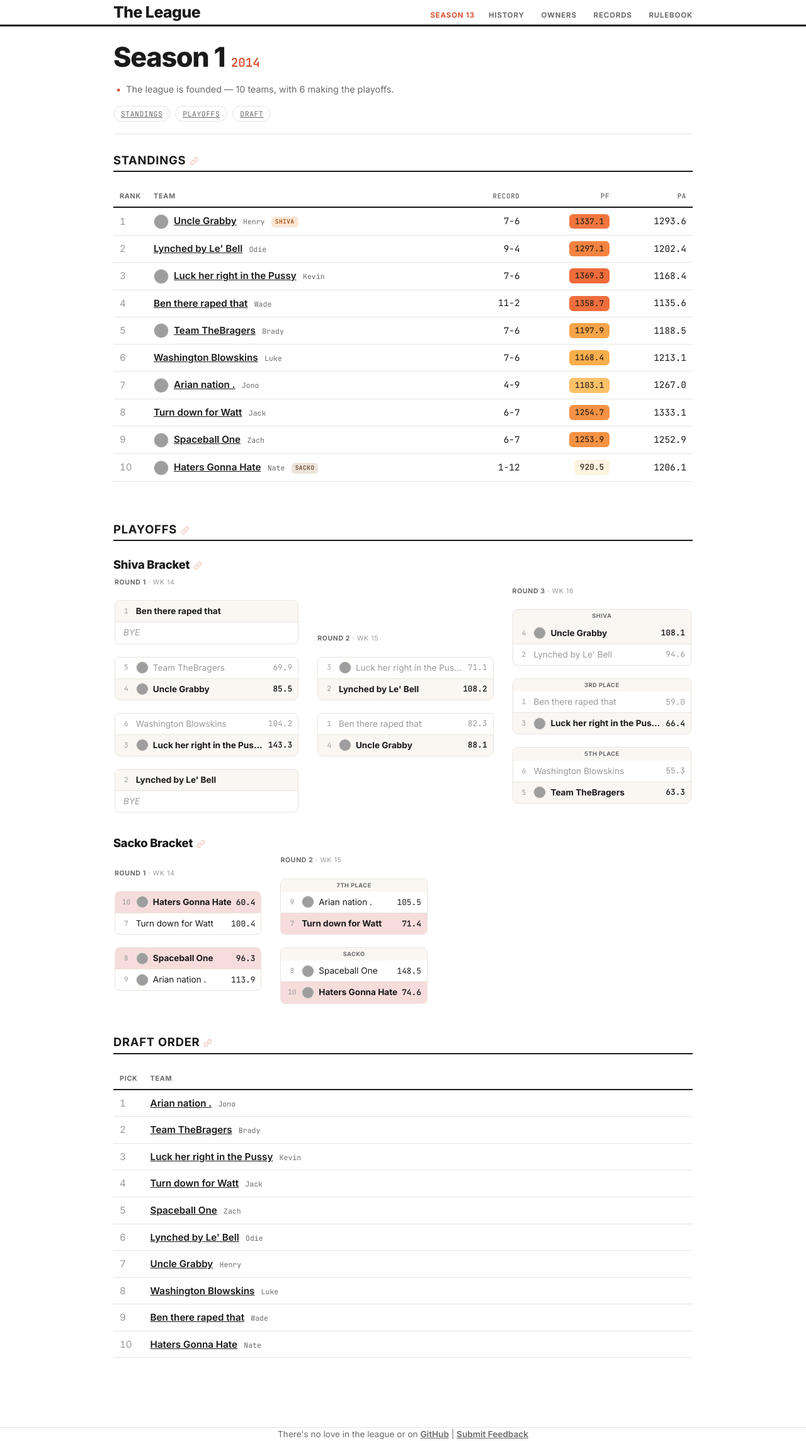
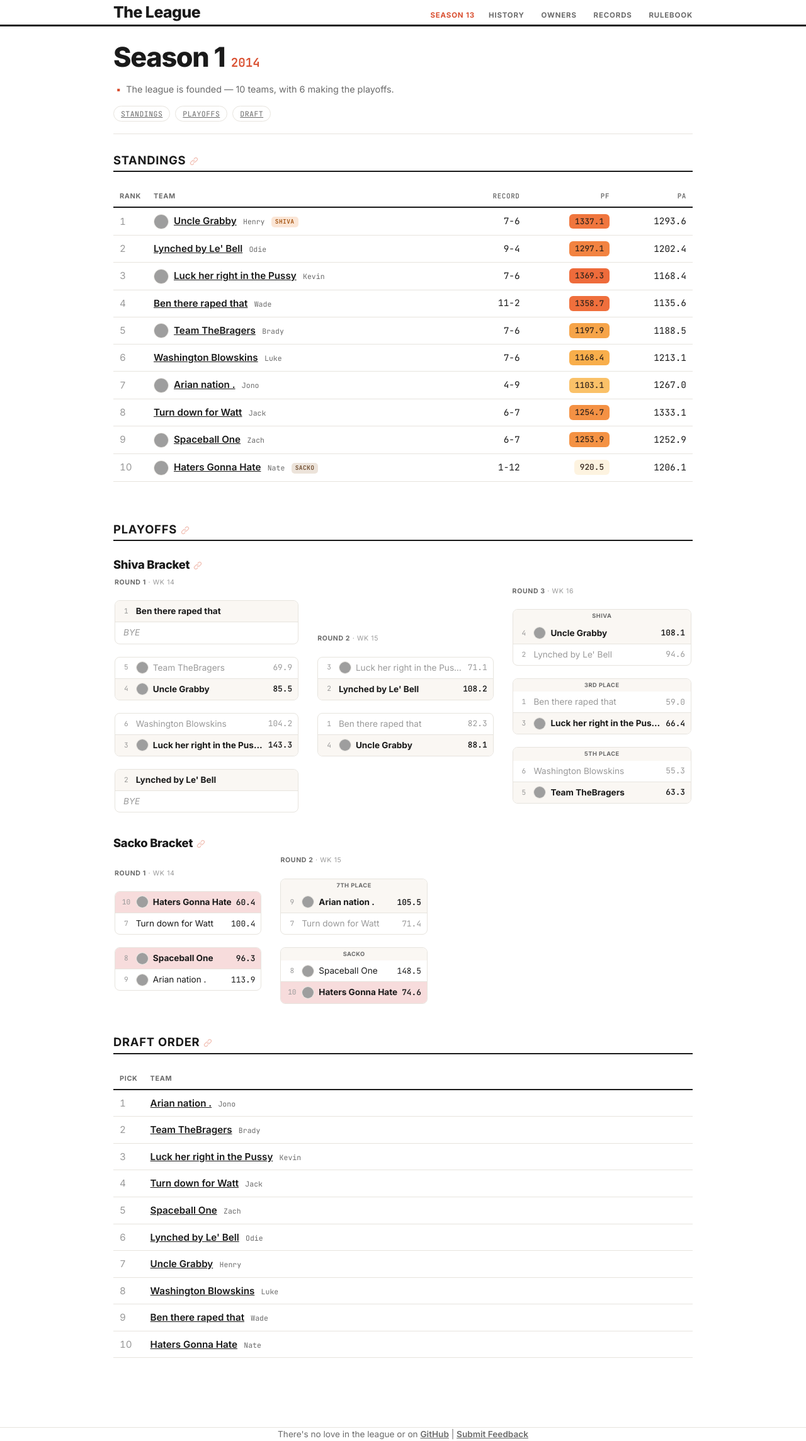
Before and after one commit to dillondrenzek/no-love-in-the-league, a Jekyll site: the page built from docs/seasons/2014.md, in a window 1280 px wide. Shown: the whole page at 63% size. Built offline with Jekyll 4.4.1, drawn with Linux system fonts in a browser that asks for light colours; grey boxes are pictures that could not be loaded.

Commit message:
update styling for placement games in sacko bracket

```diff
--- a/docs/_includes/bits/bracket_game.html
+++ b/docs/_includes/bits/bracket_game.html
@@ -4,7 +4,13 @@ rows — seed, logo, name, score — with the winner emphasized and the loser di
 A placement/round label (Shiva, Sacko, 3rd Place, …) sits above when present.
 {%- endcomment -%}
 {%- assign g = include.g -%}
-<div class="bgame">
+{%- comment -%} In the Sacko, a "sinking" game is one where losing drops you toward
+last — every game except the 7th- and 9th-place games, which are normal placement
+games. Sinking games flag the loser in red; the rest use normal winner highlight.
+{%- endcomment -%}
+{%- assign sink = false -%}
+{%- if include.sacko and g.label != '7th Place' and g.label != '9th Place' %}{% assign sink = true %}{% endif -%}
+<div class="bgame{% if sink %} bgame--sink{% endif %}">
   {%- if g.label %}<div class="bgame__label">{{ g.label }}</div>{% endif -%}
   {%- assign h = g.home -%}
   <div class="bteam{% if h and g.winner_fid == h.fid %} bteam--win{% elsif g.decided %} bteam--lose{% endif %}">
--- a/docs/_includes/sections/season/playoffs.html
+++ b/docs/_includes/sections/season/playoffs.html
@@ -16,8 +16,9 @@ Param: d (a site.data.seasons.detail record); reads d.bracket (lib/playoffs).
     {%- for rnd in br.rounds -%}
     <div class="bracket-col">
       <div class="bracket-col__head">{{ rnd.label }}<span class="bracket-col__wk"> · Wk {{ rnd.week }}</span></div>
-      {%- for g in rnd.games -%}{% include bits/bracket_game.html g=g %}{%- endfor -%}
-      {%- for g in rnd.consolation -%}{% include bits/bracket_game.html g=g %}{%- endfor -%}
+      {%- assign is_sacko = false -%}{% if key == 'sacko' %}{% assign is_sacko = true %}{% endif -%}
+      {%- for g in rnd.games -%}{% include bits/bracket_game.html g=g sacko=is_sacko %}{%- endfor -%}
+      {%- for g in rnd.consolation -%}{% include bits/bracket_game.html g=g sacko=is_sacko %}{%- endfor -%}
     </div>
     {%- endfor -%}
   </div>
--- a/docs/assets/main.scss
+++ b/docs/assets/main.scss
@@ -1280,12 +1280,14 @@ h4:hover > .heading-anchor,
 .bteam--win .bteam__score { color: var(--ink); font-weight: 700; }
 .bteam--lose .bteam__name,
 .bteam--lose .bteam__score { color: var(--faint); }
-/* Sacko bracket only: losing sinks you toward last, so flag the loser in red
-   (kept bold, not dimmed) and leave the winner unhighlighted. */
-.bracket--sacko .bteam--win { background: none; }
-.bracket--sacko .bteam--win .bteam__name,
-.bracket--sacko .bteam--win .bteam__score { font-weight: 400; }
-.bracket--sacko .bteam--lose { background: #f7dcdc; }
-.bracket--sacko .bteam--lose .bteam__name { color: var(--ink); font-weight: 700; }
-.bracket--sacko .bteam--lose .bteam__score { color: var(--ink); font-weight: 700; }
+/* Sacko "sinking" games (round 1, the sinker round, and the Sacko final): losing
+   drops you toward last, so flag the loser in red (bold, not dimmed) and leave the
+   winner unhighlighted. The 7th- and 9th-place games are normal placement games
+   and keep the standard winner highlight. */
+.bgame--sink .bteam--win { background: none; }
+.bgame--sink .bteam--win .bteam__name,
+.bgame--sink .bteam--win .bteam__score { font-weight: 400; }
+.bgame--sink .bteam--lose { background: #f7dcdc; }
+.bgame--sink .bteam--lose .bteam__name { color: var(--ink); font-weight: 700; }
+.bgame--sink .bteam--lose .bteam__score { color: var(--ink); font-weight: 700; }
 .bteam--empty .bteam__name { color: var(--faint); font-style: italic; padding-left: 4px; }
```
